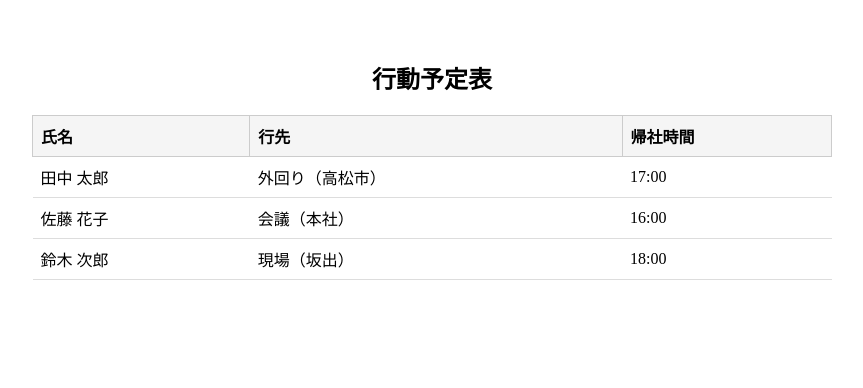
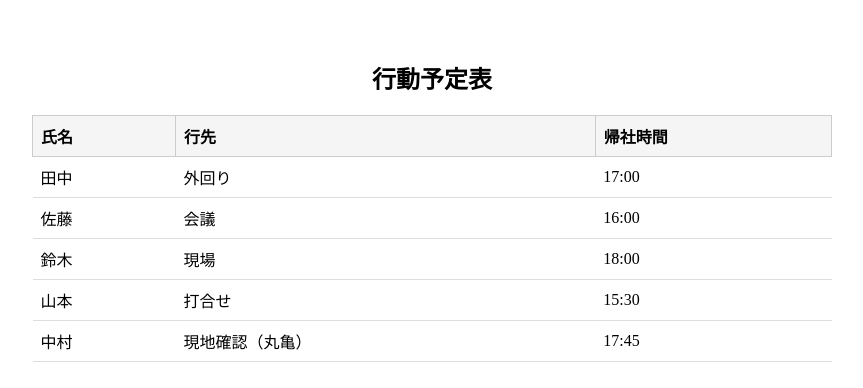
Before and after one commit to nxtxglxw/my-plans-app, a Next.js app: page /dashboard in a window 1280 px wide. Shown: the top 388 px of the page, without its empty margins (208-1071 px from the left). Built offline with nearby package versions, Linux system fonts and the light colour scheme.

Commit message:
行の追加

```diff
--- a/src/pages/dashboard.tsx
+++ b/src/pages/dashboard.tsx
@@ -1,4 +1,4 @@
-import { useEffect, useState } from "react";
+import { useState } from "react";
 
 type Schedule = {
   id: number;
@@ -9,26 +9,23 @@ type Schedule = {
 
 export default function Dashboard() {
   const [schedules, setSchedules] = useState<Schedule[]>([
-    { id: 1, name: "田中 太郎", destination: "外回り（高松市）", return_time: "17:00" },
-    { id: 2, name: "佐藤 花子", destination: "会議（本社）", return_time: "16:00" },
-    { id: 3, name: "鈴木 次郎", destination: "現場（坂出）", return_time: "18:00" },
+    { id: 1, name: "田中", destination: "外回り", return_time: "17:00" },
+    { id: 2, name: "佐藤", destination: "会議", return_time: "16:00" },
+    { id: 3, name: "鈴木", destination: "現場", return_time: "18:00" },
+    { id: 4, name: "山本", destination: "打合せ", return_time: "15:30" },
+    { id: 5, name: "中村", destination: "現地確認（丸亀）", return_time: "17:45" },
   ]);
 
   const [editing, setEditing] = useState<Schedule | null>(null);
   const [formData, setFormData] = useState({ name: "", destination: "", return_time: "" });
 
-  // モーダル開く
   const handleOpen = (s: Schedule) => {
     setEditing(s);
     setFormData({ name: s.name, destination: s.destination, return_time: s.return_time });
   };
 
-  // モーダル閉じる
-  const handleClose = () => {
-    setEditing(null);
-  };
+  const handleClose = () => setEditing(null);
 
-  // 保存
   const handleSave = () => {
     if (!editing) return;
     setSchedules((prev) =>
@@ -41,7 +38,6 @@ export default function Dashboard() {
     <div style={{ padding: "2rem", maxWidth: 800, margin: "auto" }}>
       <h2 style={{ textAlign: "center" }}>行動予定表</h2>
 
-      {/* テーブル */}
       <table
         style={{
           width: "100%",
@@ -75,7 +71,6 @@ export default function Dashboard() {
         </tbody>
       </table>
 
-      {/* モーダル */}
       {editing && (
         <div
           style={{
```
